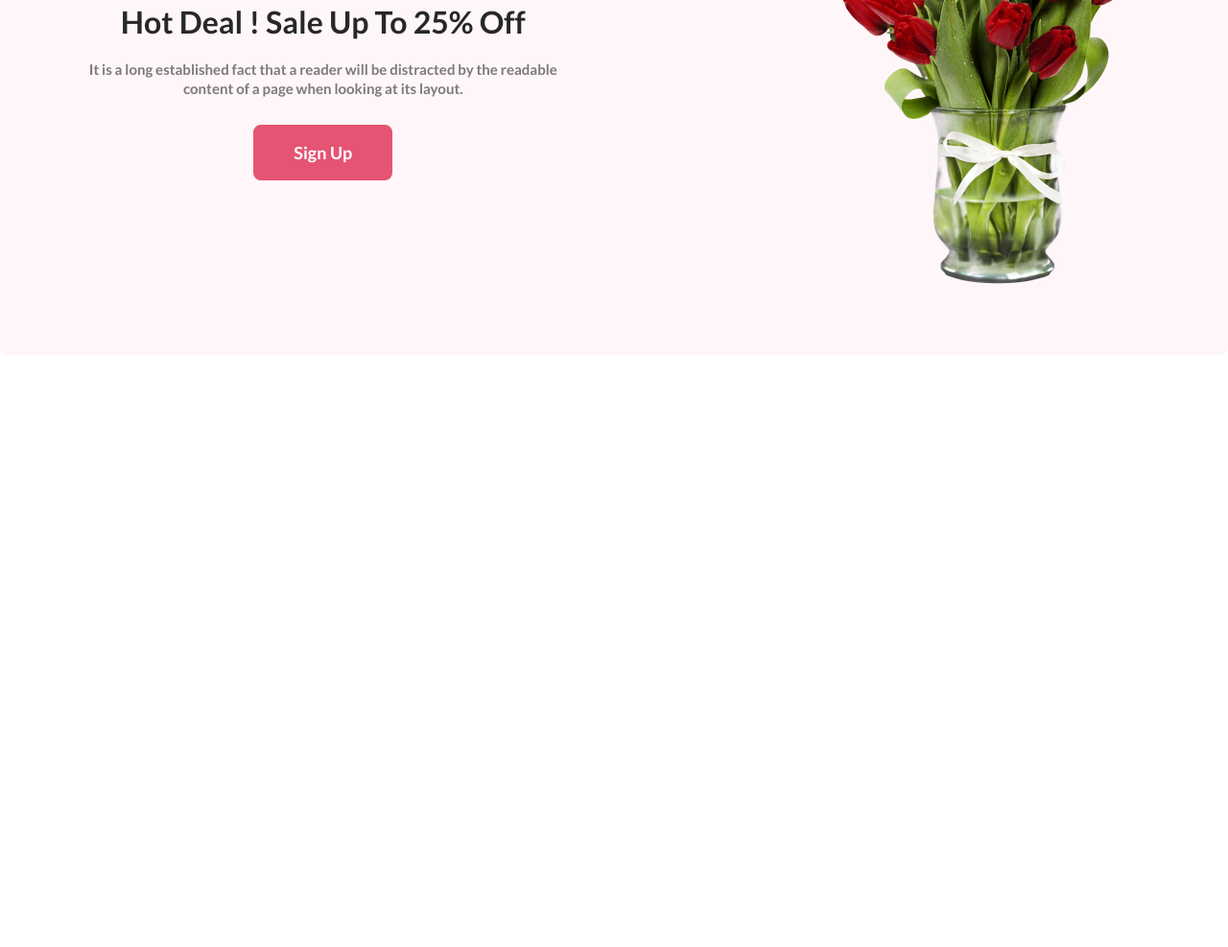
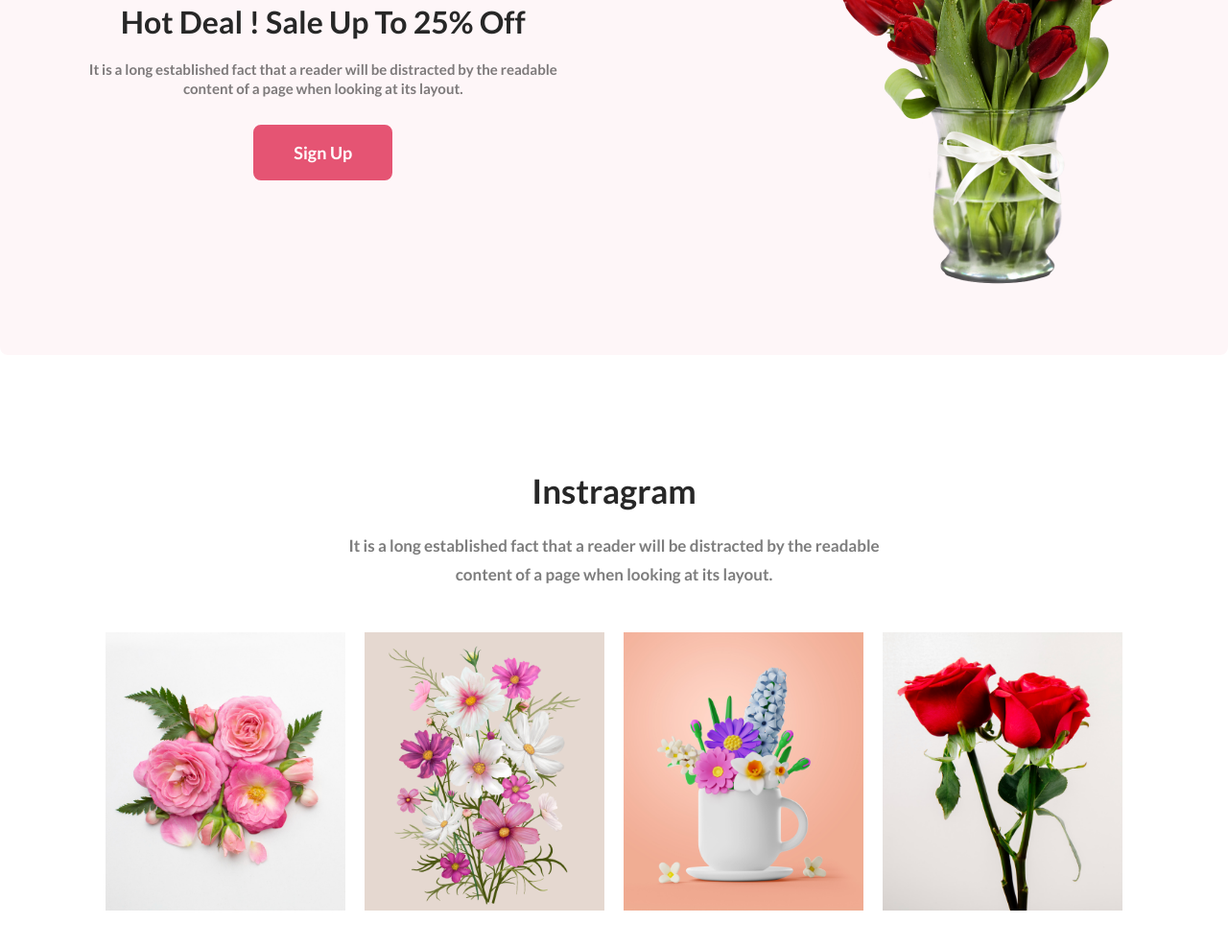
Before and after one commit to Mohammadarifcoding/1st-assignment-project, a plain HTML site: page index.html in a window 1280 px wide. Shown: the part 2019-3006 px from the top of the page at 96% size. Before the commit the page ends 2389 px from the top, so only its background shows below. Drawn offline with Linux system fonts and the light colour scheme.

Commit message:
Instragram section added

```diff
--- a/index.html
+++ b/index.html
@@ -33,12 +33,8 @@
     </header>
     <!-- Header section started-->
 
-
     <!-- main part started -->
     <main class="main-part">
-
-
-
       <!-- Featured flower started -->
       <section class="featured-flower-part">
         <h2 class="featured-title">Our Featured Flowers</h2>
@@ -63,8 +59,6 @@
       </section>
       <!-- Featured flower finished-->
 
-
-
       <!-- Service started -->
       <section class="service">
         <div class="service-1">
@@ -77,25 +71,39 @@
         </div>
         <div class="service-1">
           <img src="image/Group 59.png" alt="" class="service-image" />
-          <p class="service-tag">24/7 Free Support. </p>
+          <p class="service-tag">24/7 Free Support.</p>
         </div>
       </section>
       <!-- Service finished -->
 
-
-
-
       <!-- Deal section started -->
       <section class="deal">
         <div class="deal-text">
-            <h2 class="deal-title">Hot Deal ! Sale Up To 25% Off</h2>
-            <p class="deal-description">It is a long established fact that a reader will be distracted by the readable content of a page when looking at its layout.</p>
-            <button class="primary-btn deal-btn">Sign Up</button>
+          <h2 class="deal-title">Hot Deal ! Sale Up To 25% Off</h2>
+          <p class="deal-description">
+            It is a long established fact that a reader will be distracted by
+            the readable content of a page when looking at its layout.
+          </p>
+          <button class="primary-btn deal-btn">Sign Up</button>
         </div>
-        <img src="image/pngwing 8.png" alt="">
+        <img src="image/pngwing 8.png" alt="" />
       </section>
 
       <!-- Deal section finished -->
+
+      <!-- Instragram section started -->
+
+      <section class="instragram-section">
+        <h2 class="instragram-title">Instragram</h2>
+        <p class="instragram-description">It is a long established fact that a reader will be distracted by the readable content of a page when looking at its layout.</p>
+        <div class="instragram-gallary">
+          <img src="image/Flower 01.png" alt="" />
+          <img src="image/Rectangle 4.png" alt="" />
+          <img src="image/Rectangle 5.png" alt="" />
+          <img src="image/Rectangle 6.png" alt="" />
+        </div>
+      </section>
+      <!-- Instragram section finished -->
     </main>
     <!-- main part finished -->
   </body>
--- a/style.css
+++ b/style.css
@@ -167,3 +167,37 @@ margin-bottom: 28px;
 }
 
 /* Deal section finished */
+
+/* Instragram section started */
+
+.instragram-section{
+    margin-top: 120px;
+    margin-bottom: 120px;
+}
+.instragram-title{
+    color: #272727;
+    text-align: center;
+    font-size: 35px;
+    font-weight: 800;
+    margin-bottom: 22px;
+}
+.instragram-description{
+
+    color: rgba(39, 39, 39, 0.6);
+    font-size: 17px;
+    line-height: 30px;
+    width: 590px;
+   text-align: center;
+   margin: 0 auto;
+   margin-bottom: 45px;
+}
+.instragram-gallary{
+    display: flex;
+    justify-content: center;
+    align-items: center;
+    gap: 20px;
+}
+.instragram-gallary img{
+    width: 250px;
+}
+/* Instragram section finished */
```
